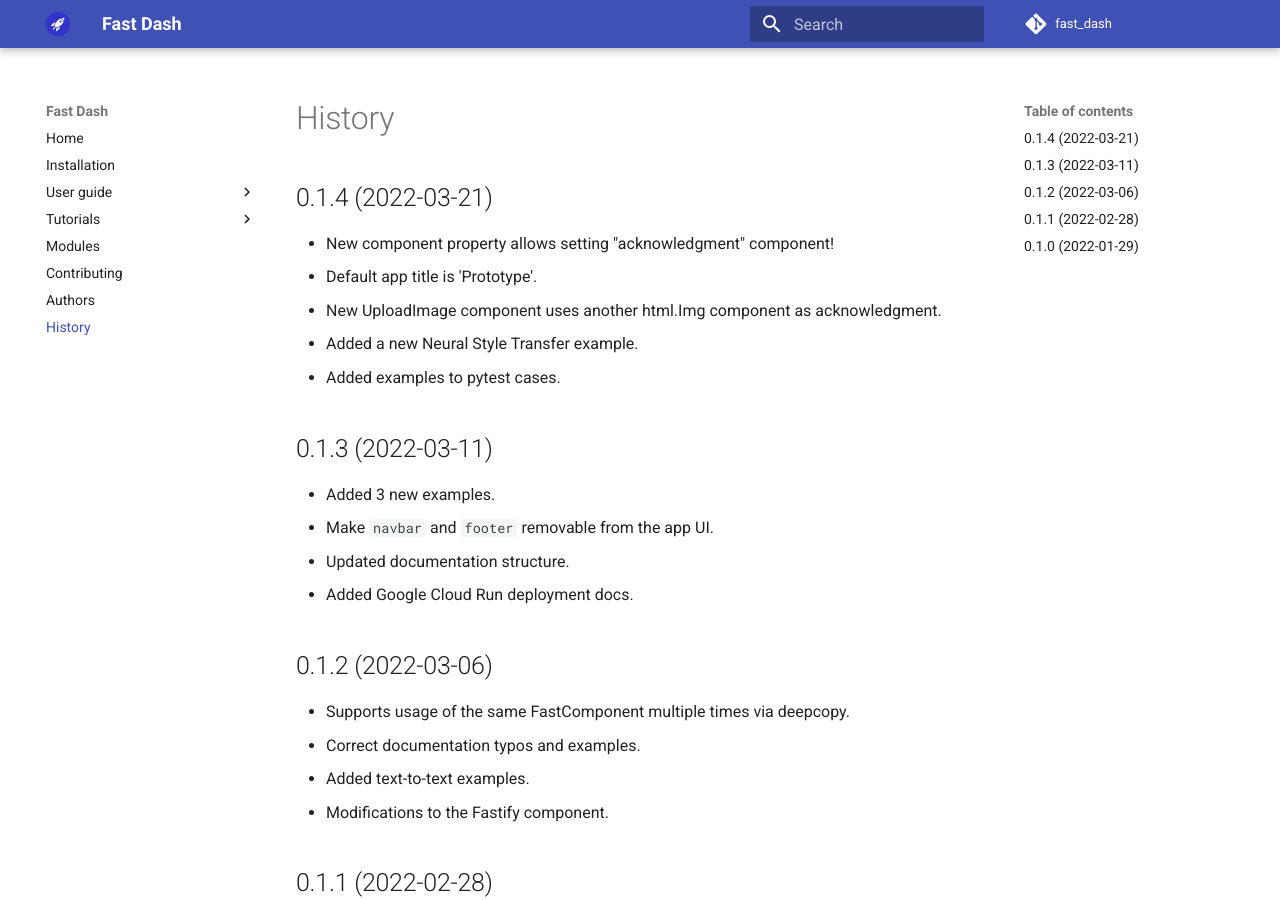
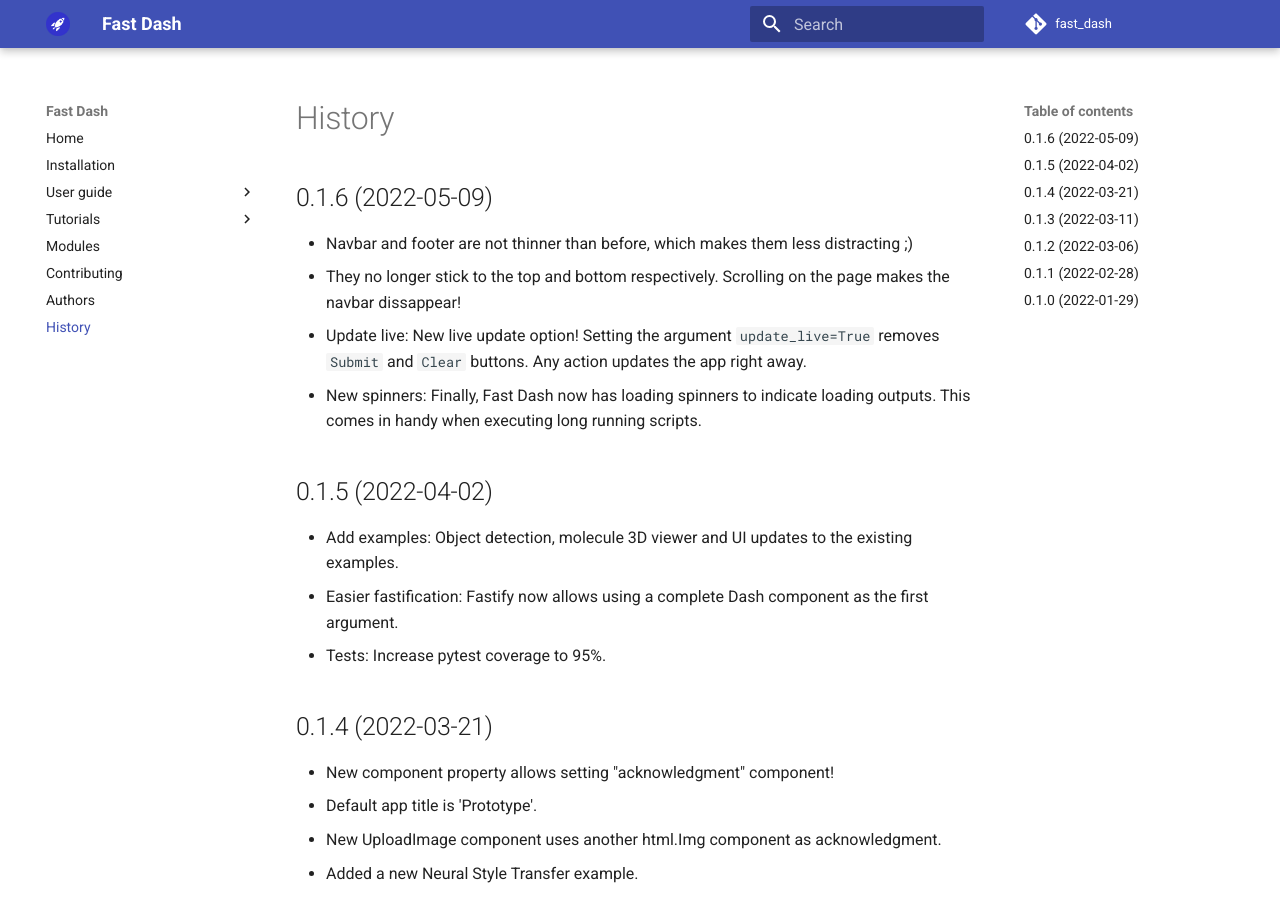
Before and after one commit to dkedar7/fast_dash, an MkDocs documentation site: the page built from docs/history.md, in a window 1280 px wide and 900 px high. Built offline with MkDocs 1.6.1 and Material for MkDocs 9.7.7, drawn with Linux system fonts in a browser that asks for light colours; comment, search, counter and statistics services are not loaded.

```diff
--- a/HISTORY.md
+++ b/HISTORY.md
@@ -1,4 +1,17 @@
 # History
+
+## 0.1.6 (2022-05-09)
+
+* Navbar and footer are not thinner than before, which makes them less distracting ;)
+* They no longer stick to the top and bottom respectively. Scrolling on the page makes the navbar dissappear!
+* Update live: New live update option! Setting the argument `update_live=True` removes `Submit` and `Clear` buttons. Any action updates the app right away.
+* New spinners: Finally, Fast Dash now has loading spinners to indicate loading outputs. This comes in handy when executing long running scripts.
+
+## 0.1.5 (2022-04-02)
+
+* Add examples: Object detection, molecule 3D viewer and UI updates to the existing examples.
+* Easier fastification: Fastify now allows using a complete Dash component as the first argument.
+* Tests: Increase pytest coverage to 95%.
 
 ## 0.1.4 (2022-03-21)
 
--- a/fast_dash/__init__.py
+++ b/fast_dash/__init__.py
@@ -2,7 +2,7 @@
 
 __author__ = """Kedar Dabhadkar"""
 __email__ = "kedar@fastdash.app"
-__version__ = "0.1.4"
+__version__ = "0.1.6"
 
 from fast_dash.Components import Fastify
 from fast_dash.fast_dash import FastDash
--- a/pyproject.toml
+++ b/pyproject.toml
@@ -1,7 +1,7 @@
 [tool]
 [tool.poetry]
 name = "fast_dash"
-version = "0.1.4"
+version = "0.1.6"
 homepage = "https://github.com/dkedar7/fast_dash"
 description = "Build Machine Learning prototypes web applications lightning fast."
 authors = ["Kedar Dabhadkar <kedar@fastdash.app>"]
```
Also changed, not shown: AUTHORS.md (+1 -1 lines), CHANGELOG.md (+6 -7 lines).
